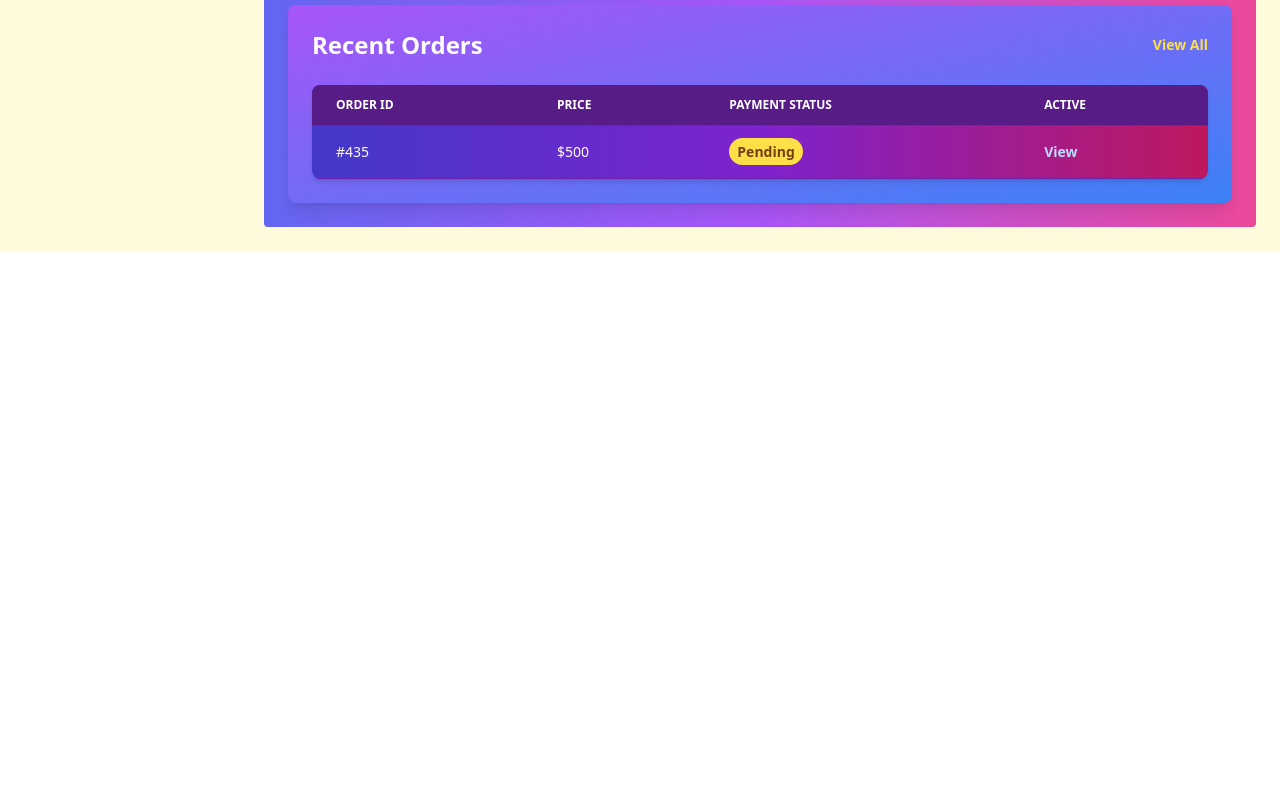
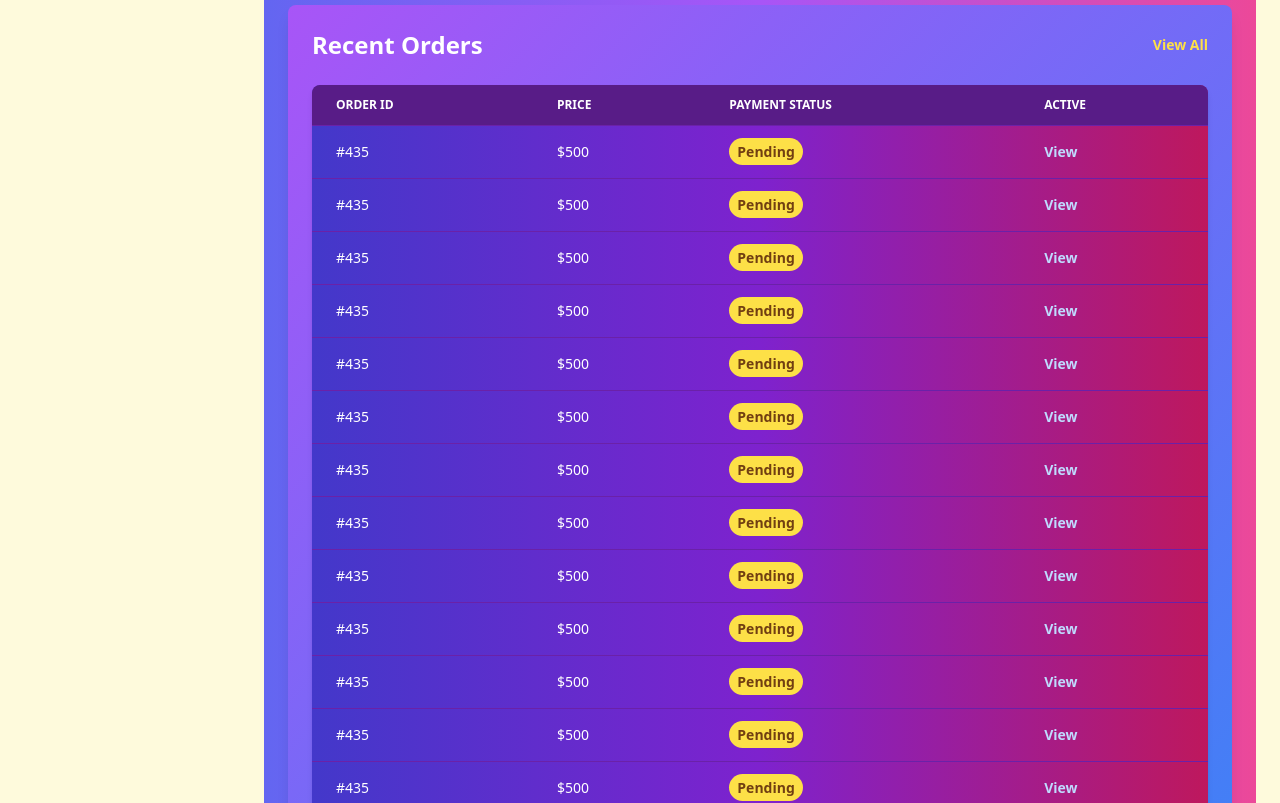
Before and after one commit to AshikurZaman01/Multi-Vendor-Ecommerce-Website-MERN, a React (Vite) app in the folder Front End/: page /admin/dashboard in a window 1280 px wide. Shown: the part 860-1663 px from the top of the page. Before the commit the page ends 1111 px from the top, so only its background shows below. Built offline with nearby package versions, Linux system fonts and the light colour scheme; grey boxes are pictures that could not be loaded.

Commit message:
finish Admin Dashboard UI

```diff
--- a/Front End/src/Components/Views/Auth/Admin/AdminDashboard/AdminDashboardChart.jsx
+++ b/Front End/src/Components/Views/Auth/Admin/AdminDashboard/AdminDashboardChart.jsx
@@ -1,5 +1,4 @@
-// AdminDashboardChart.js
-import React, { useState } from 'react';
+import { useState } from 'react';
 import Chart from 'react-apexcharts';
 
 const AdminDashboardChart = () => {
--- a/Front End/src/Components/Views/Auth/Admin/AdminDashboard/AdminDashboardRecentOrders.jsx
+++ b/Front End/src/Components/Views/Auth/Admin/AdminDashboard/AdminDashboardRecentOrders.jsx
@@ -30,7 +30,10 @@ const AdminDashboardRecentOrders = () => {
 
                     <tbody className="text-white text-sm">
 
-                        <tr className="border-b border-purple-800 hover:bg-purple-800 transition-colors duration-200">
+                        {
+                            [1, 2, 3, 4, 5, 6, 7, 8, 9, 10, 11, 12, 13, 14, 15].map((item, index) => (
+
+                                <tr key={index} className="border-b border-purple-800 hover:bg-purple-800 transition-colors duration-200">
 
                                     <td className="py-4 px-6 font-medium whitespace-nowrap">#435</td>
 
@@ -49,6 +52,10 @@ const AdminDashboardRecentOrders = () => {
                                     </td>
                                 </tr>
 
+                            )
+                            )
+                        }
+
                     </tbody>
                 </table>
 
--- a/Front End/src/Components/Views/Auth/Admin/AdminDashboard/RecentSellerMsg.jsx
+++ b/Front End/src/Components/Views/Auth/Admin/AdminDashboard/RecentSellerMsg.jsx
@@ -13,7 +13,6 @@ const RecentSellerMsg = () => {
                     </Link>
                 </div>
 
-                {/* Scrollable container with hidden scrollbar */}
                 <div className="overflow-y-auto h-[365px] mt-4 pr-2 scrollbar-hide">
                     {[...Array(4)].map((_, index) => (
                         <div key={index} className="flex flex-col gap-2 pt-4">
```
Lines whose indentation alone changed are shown as unchanged.
